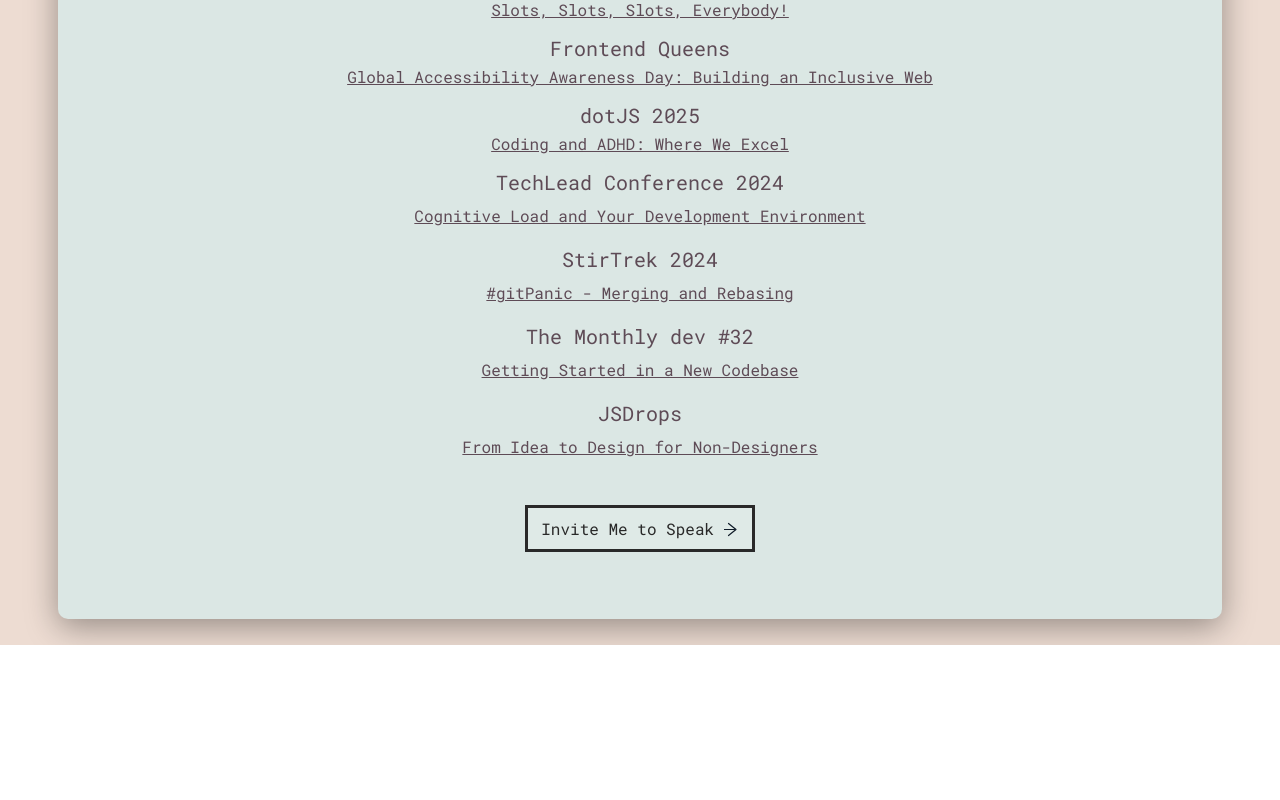
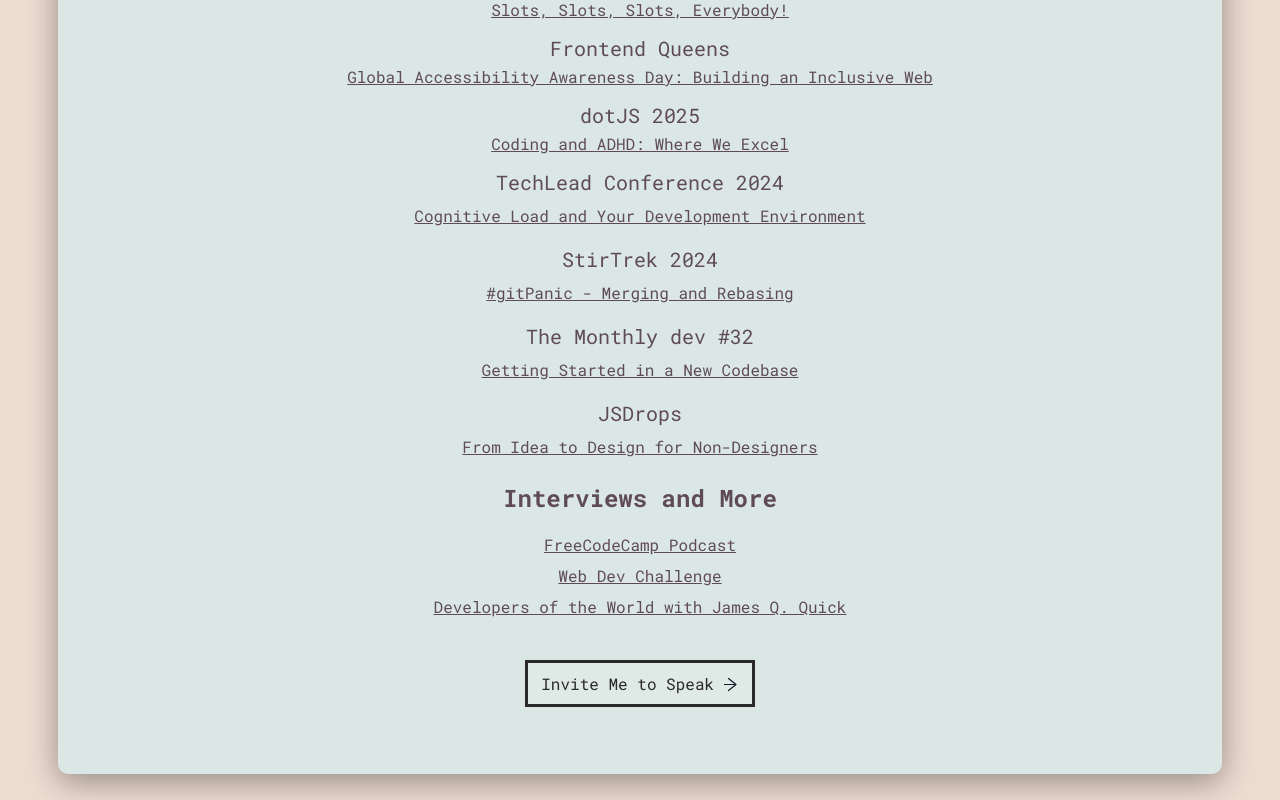
Before and after one commit to abbeyperini/Portfolio2.0, a React (Create React App) app in the folder portfolio/: page /speaking in a window 1280 px wide. Shown: the part 769-1569 px from the top of the page. Before the commit the page ends 1414 px from the top, so only its background shows below. Built offline with nearby package versions, Linux system fonts and the light colour scheme.

Commit message:
Update speaking

```diff
--- a/portfolio/src/components/Speaking.js
+++ b/portfolio/src/components/Speaking.js
@@ -30,6 +30,12 @@
                 <li><p className="event_title">The Monthly dev #32</p><a href="https://www.youtube.com/watch?v=XWW1hQEnERQ&ab_channel=dailydev" rel="noreferrer" className="talk_link"><p>Getting Started in a New Codebase</p></a></li>
                 <li><p className="event_title">JSDrops</p><a href="https://dropjs.com/from-idea-to-design-for-non-designers-with-abbey-perini" rel="noreferrer" className="talk_link"><p>From Idea to Design for Non-Designers</p></a></li>
               </ul>
+              <h3>Interviews and More</h3>
+              <ul className="talk-list">
+                <li><a href="https://www.youtube.com/watch?si=QrlWH64qghXtDpe1&v=rgt5GPFgryI&feature=youtu.be" rel="noreferrer" className="talk_link">FreeCodeCamp Podcast</a></li>
+                <li><a href="https://codetv.dev/series/web-dev-challenge/s2/e1-build-a-custom-api-postman" rel="noreferrer" className="talk_link">Web Dev Challenge</a></li>
+                <li><a href="https://youtu.be/C_E4xghf-8Y?t=20525" rel="noreferrer" className="talk_link">Developers of the World with James Q. Quick</a></li>
+              </ul>
               <a href="/contact" className="speaking_CTA">Invite Me to Speak <Arrow className="button_arrow" focusable="false"/></a>
             </div>
         </section>
```
